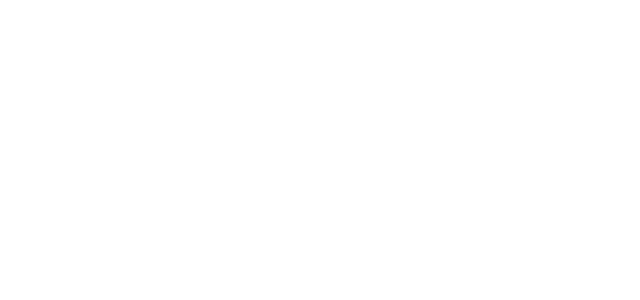
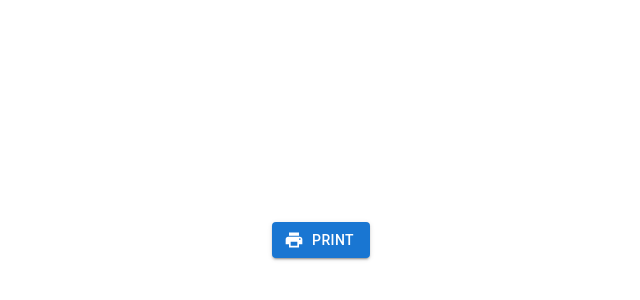
Before and after one commit to zewdu444/graph_pdf_generator, a React (Create React App) app: page / in a window 1280 px wide. Shown: the part 160-460 px from the top of the page, without its empty margins (327-967 px from the left). Built offline with nearby package versions, Linux system fonts and the light colour scheme.

Commit message:
Add printer functionalities

```diff
--- a/src/App.js
+++ b/src/App.js
@@ -1,5 +1,20 @@
+import React from "react";
+import { Stack } from "@mui/material";
+import ButtonComponent from "./components/ButtonComponent";
 function App() {
-  return <div className='App'></div>;
+  return (
+    <Stack
+      sx={{
+        display: "flex",
+        flexDirection: "column",
+        height: "100vh",
+        alignItems: "center",
+        justifyContent: "center",
+      }}
+    >
+      <ButtonComponent />
+    </Stack>
+  );
 }
 
 export default App;
--- /dev/null
+++ b/src/components/ButtonComponent.js
@@ -0,0 +1,27 @@
+import React, { useRef } from "react";
+import { Button, Stack } from "@mui/material";
+import LocalPrintshopIcon from "@mui/icons-material/LocalPrintshop";
+import { useReactToPrint } from "react-to-print";
+import PrintComponent from "./PrintComponent";
+
+function ButtonComponent() {
+  const componentRef = useRef();
+  const handlePrint = useReactToPrint({
+    content: () => componentRef.current,
+  });
+  return (
+    <Stack spacing={2} direction='row'>
+      <PrintComponent ref={componentRef} />
+      <Button
+        id='print-button'
+        variant='contained'
+        onClick={handlePrint}
+        startIcon={<LocalPrintshopIcon />}
+      >
+        Print
+      </Button>
+    </Stack>
+  );
+}
+
+export default ButtonComponent;
--- /dev/null
+++ b/src/components/PrintComponent.js
@@ -0,0 +1,30 @@
+import { Box, Divider, Stack, Typography } from "@mui/material";
+import React, { forwardRef } from "react";
+
+export const PrintComponent = forwardRef((props, ref) => {
+  return (
+    <div style={{ display: "none" }}>
+      <Box
+        sx={{
+          display: "flex",
+          flexDirection: "column",
+          width: "100%",
+          height: "100%",
+        }}
+        ref={ref}
+      >
+        <Stack>
+          <Typography>Header</Typography>
+          <Divider />
+        </Stack>
+        <Stack>
+          <Typography>Body</Typography>
+          <Divider />
+        </Stack>
+        <Stack>Footer</Stack>
+      </Box>
+    </div>
+  );
+});
+
+export default PrintComponent;
```
Also changed, not shown: package.json (+5 -3 lines), 1 other file (tests, documents, lock files or other folders).
